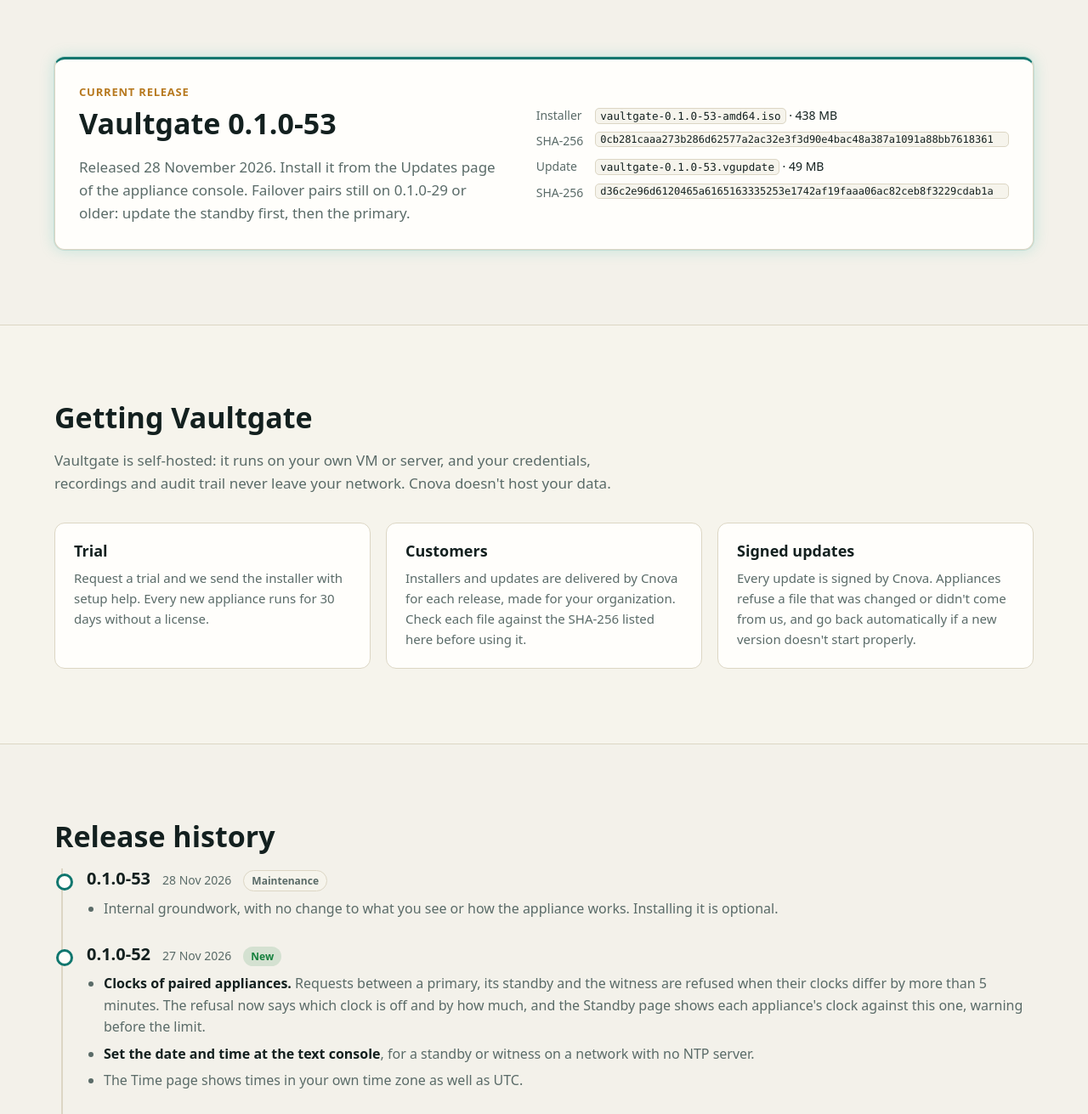
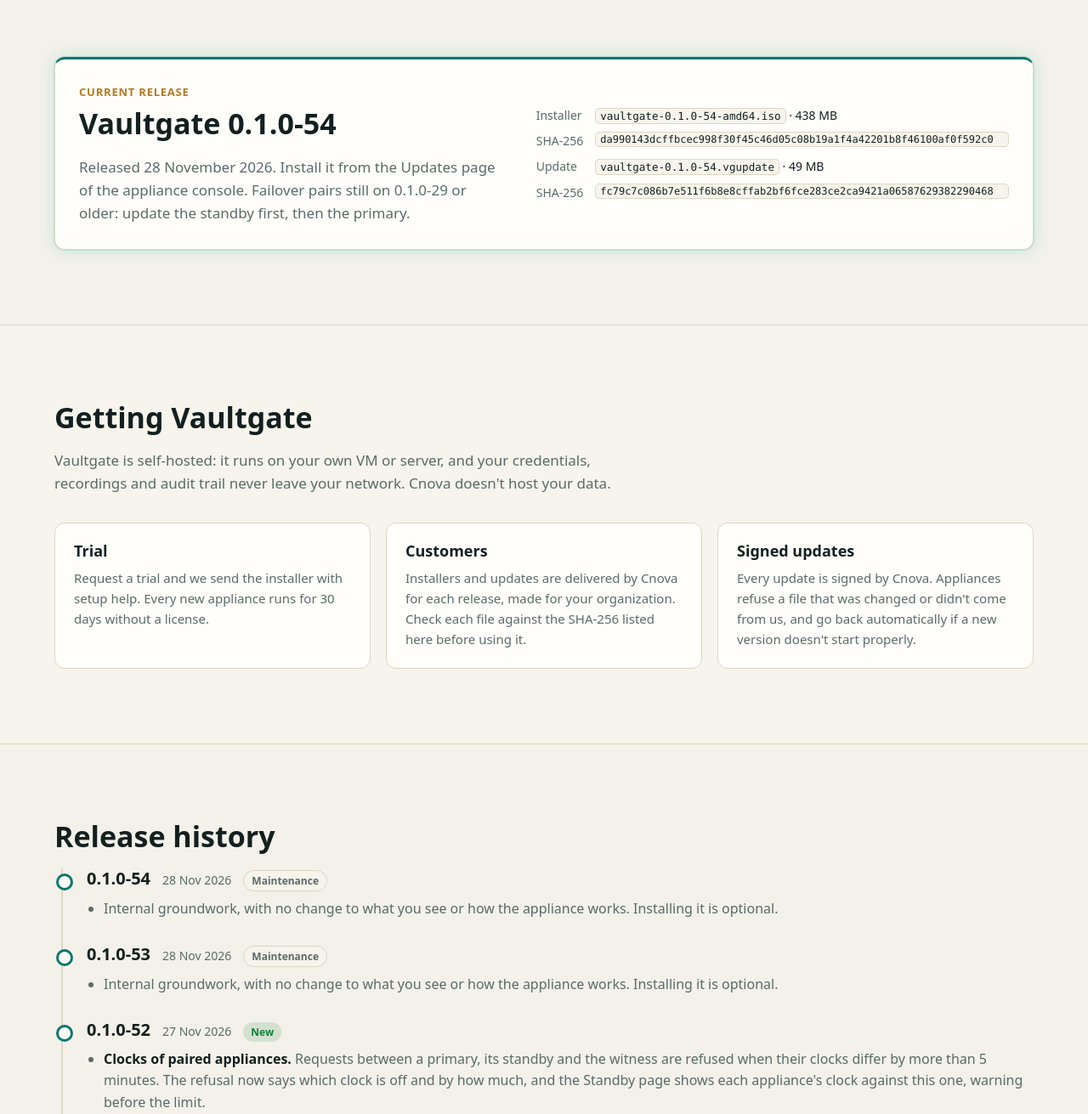
Before and after one commit to Sai-Teja86/cnova-site, a plain HTML site: page releases.html in a window 1280 px wide. Shown: the part 500-1811 px from the top of the page at 85% size. Drawn offline with Linux system fonts and the light colour scheme.

Commit message:
Releases: Vaultgate 0.1.0-54; connector downloads

```diff
--- a/releases.html
+++ b/releases.html
@@ -34,14 +34,14 @@
     <div class="rel-current">
       <div>
         <p class="rel-tag">Current release</p>
-        <h2>Vaultgate 0.1.0-53</h2>
+        <h2>Vaultgate 0.1.0-54</h2>
         <p class="sub">Released 28 November 2026. Install it from the Updates page of the appliance console. Failover pairs still on 0.1.0-29 or older: update the standby first, then the primary.</p>
       </div>
       <dl class="rel-files">
-        <dt>Installer</dt><dd><code>vaultgate-0.1.0-53-amd64.iso</code> · 438 MB</dd>
-        <dt>SHA-256</dt><dd><code class="hash">0cb281caaa273b286d62577a2ac32e3f3d90e4bac48a387a1091a88bb7618361</code></dd>
-        <dt>Update</dt><dd><code>vaultgate-0.1.0-53.vgupdate</code> · 49 MB</dd>
-        <dt>SHA-256</dt><dd><code class="hash">d36c2e96d6120465a6165163335253e1742af19faaa06ac82ceb8f3229cdab1a</code></dd>
+        <dt>Installer</dt><dd><code>vaultgate-0.1.0-54-amd64.iso</code> · 438 MB</dd>
+        <dt>SHA-256</dt><dd><code class="hash">da990143dcffbcec998f30f45c46d05c08b19a1f4a42201b8f46100af0f592c0</code></dd>
+        <dt>Update</dt><dd><code>vaultgate-0.1.0-54.vgupdate</code> · 49 MB</dd>
+        <dt>SHA-256</dt><dd><code class="hash">fc79c7c086b7e511f6b8e8cffab2bf6fce283ce2ca9421a06587629382290468</code></dd>
       </dl>
     </div>
   </div>
@@ -63,6 +63,11 @@
   <div class="wrap">
     <h2>Release history</h2>
     <div class="rel-list">
+
+      <article class="rel"><header><h3>0.1.0-54</h3><time datetime="2026-11-28">28 Nov 2026</time><span class="pill">Maintenance</span></header>
+        <ul>
+          <li>Internal groundwork, with no change to what you see or how the appliance works. Installing it is optional.</li>
+        </ul></article>
 
       <article class="rel"><header><h3>0.1.0-53</h3><time datetime="2026-11-28">28 Nov 2026</time><span class="pill">Maintenance</span></header>
         <ul>
```
Also changed, not shown: 6 other files.
